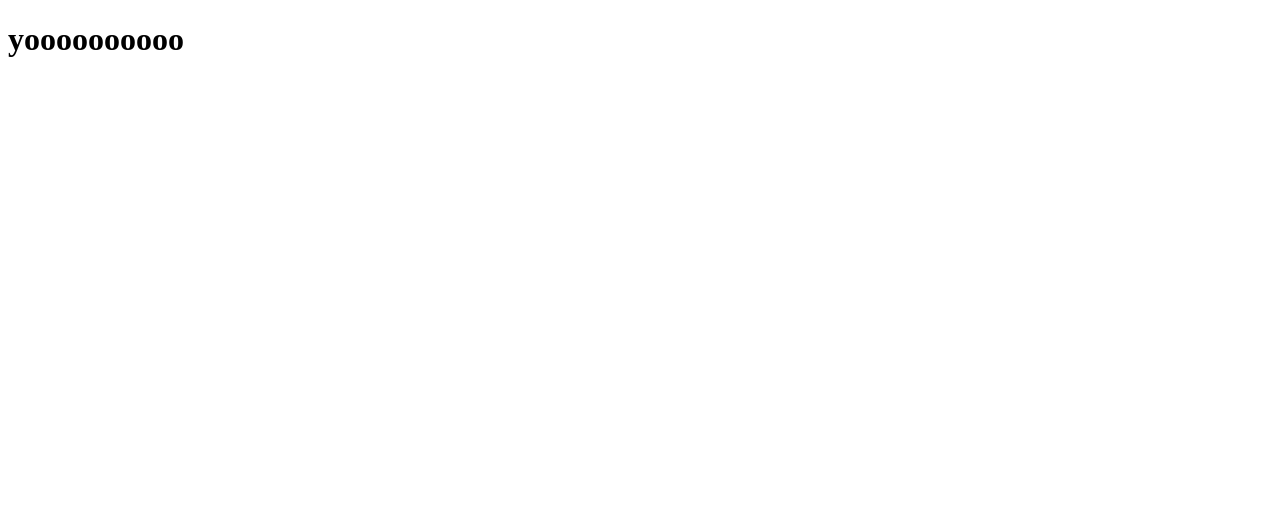
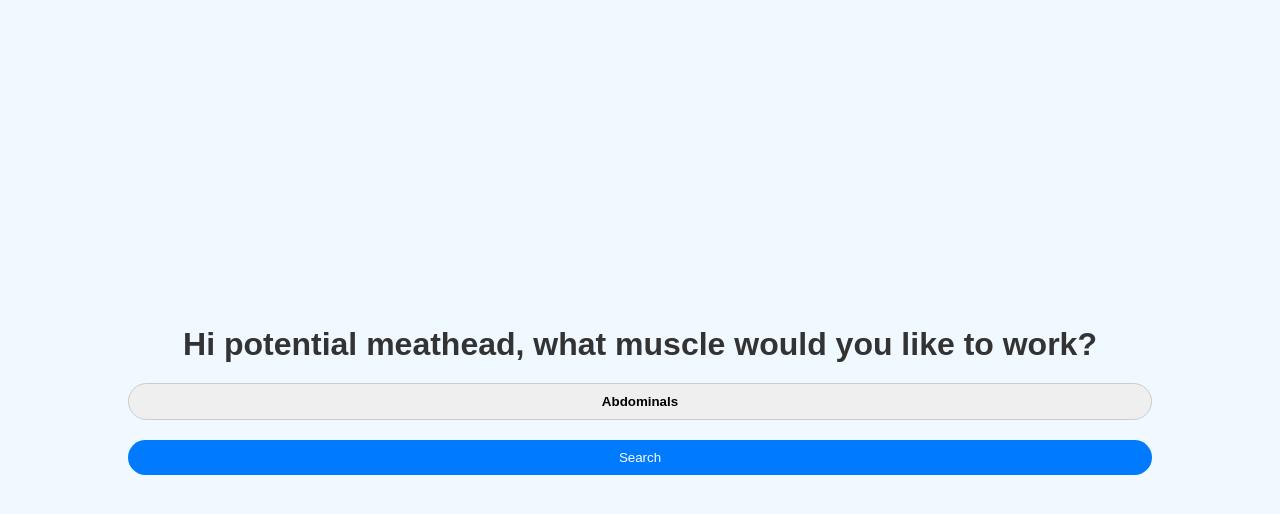
Before and after one commit to AdeShennaike/Informed-Fixness, a website: page home.html in a window 1280 px wide. Drawn offline with Linux system fonts and the light colour scheme.

Commit message:
adding a home page

```diff
--- a/home.css
+++ b/home.css
@@ -0,0 +1,45 @@
+body, h1, input, button {
+    margin: 0;
+    padding: 0;
+    font-family: Arial, sans-serif;
+  }
+  body {
+    background-color: #f0f9ff;
+    display: flex;
+    flex-direction: column;
+    justify-content: center;
+    align-items: center;
+    height: 100vh;
+  }
+  h1 {
+    color: #333;
+    margin-bottom: 20px;
+  }
+  select {
+    width: 80%;
+    padding: 10px;
+    margin-bottom: 20px;
+    border: 1px solid #ccc;
+    border-radius: 20px;
+    text-align-last: center;
+    font-weight: bold;
+    -moz-appearance: none; /* Remove default styling Firefox */
+    -webkit-appearance: none; /* Remove default styling for Chrome/Safari */
+    appearance: none;
+    cursor: pointer;
+  }
+
+  select option {
+    text-align: center;
+    font-weight: bold;
+  }
+
+  button {
+    width: 80%;
+    padding: 10px;
+    background-color: #007BFF;
+    color: white;
+    border: none;
+    border-radius: 20px;
+    cursor: pointer;
+  }
--- a/home.html
+++ b/home.html
@@ -12,6 +12,25 @@
 <script src="./home.js" async defer></script>
 </head>
 <body>
-    <h1>yoooooooooo</h1>
+    <h1>Hi potential meathead, what muscle would you like to work?</h1>
+    <select name="muscle-group" id="muscle-group">
+        <option value="abdominals">Abdominals</option>
+        <option value="abductors">Abductors</option>
+        <option value="adductors">Adductors</option>
+        <option value="biceps">Biceps</option>
+        <option value="calves">Calves</option>
+        <option value="chest">Chest</option>
+        <option value="forearms">Forearms</option>
+        <option value="glutes">Glutes</option>
+        <option value="hamstrings">Hamstrings</option>
+        <option value="lats">Lats</option>
+        <option value="lower back">Lower Back</option>
+        <option value="middle back">Middle Back</option>
+        <option value="neck">Neck</option>
+        <option value="quadriceps">Quadriceps</option>
+        <option value="traps">Traps</option>
+        <option value="triceps">Triceps</option>
+      </select>
+  <button>Search</button>
 </body>
 </html>
```
Also changed, not shown: package.json (added, +16 -0 lines), 2 other files.
